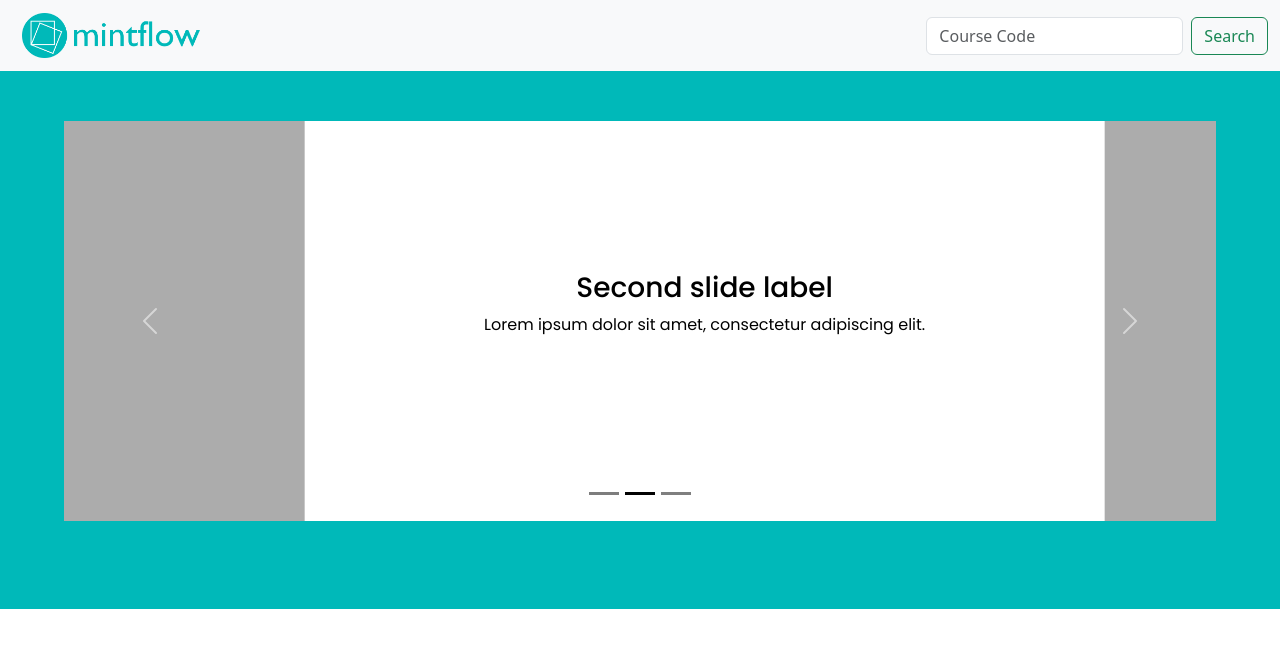
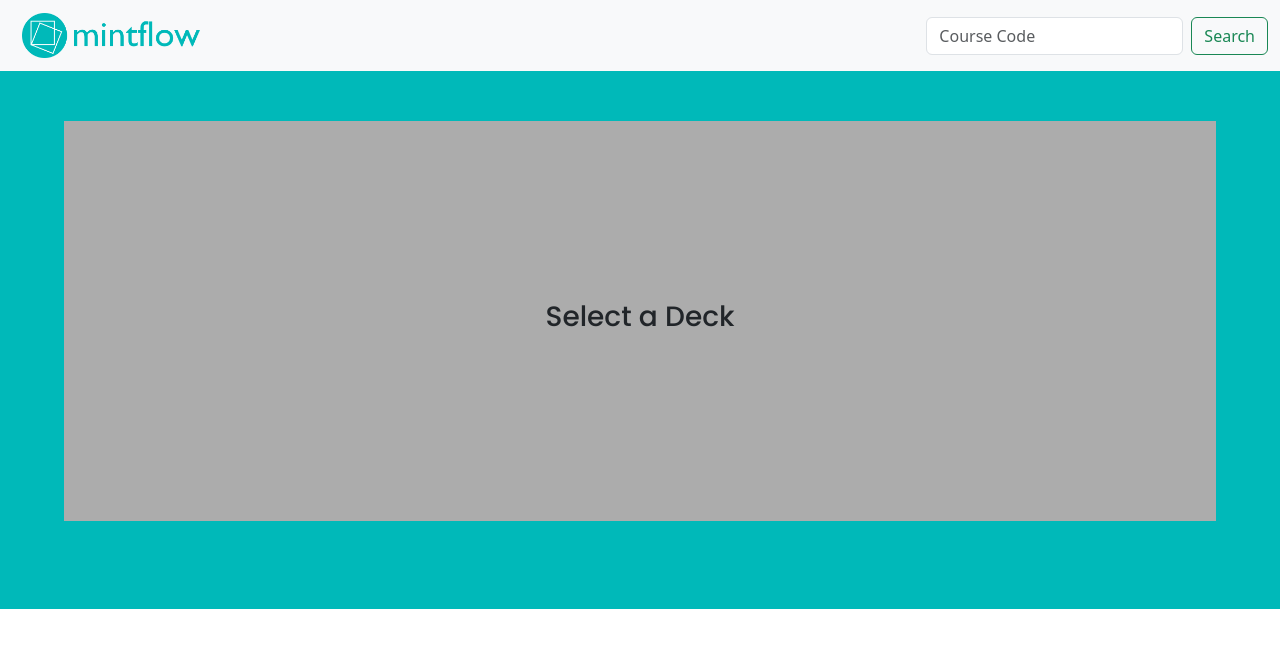
Before and after one commit to xbze3/MintFlow-Learn, a React (Vite) app in the folder mintflow/: page / in a window 1280 px wide. Shown: the top 648 px of the page. Built offline with nearby package versions, Linux system fonts and the light colour scheme.

Commit message:
Updates
Add update carousel to display card questions and answers

```diff
--- a/mintflow/src/App.tsx
+++ b/mintflow/src/App.tsx
@@ -1,12 +1,15 @@
 import "./App.css";
 import CardSection from "./components/CardSection";
 import NavBar from "./components/NavBar";
+import { CardProvider } from "./components/special/CardContext";
 
 function App() {
     return (
         <>
-            <NavBar />
-            <CardSection />
+            <CardProvider>
+                <NavBar />
+                <CardSection />
+            </CardProvider>
         </>
     );
 }
--- a/mintflow/src/components/Card.tsx
+++ b/mintflow/src/components/Card.tsx
@@ -1,38 +1,28 @@
 import "../components-css/Card.css";
 import Carousel from "react-bootstrap/Carousel";
+import { useCardData } from "./special/CardContext";
 
 function Card() {
+    const { cardData } = useCardData();
+
     return (
         <div id="card">
-            <Carousel id="carousel">
-                <Carousel.Item id="item">
-                    <div id="subitem">
-                        <h3>First slide label</h3>
-                        <p>
-                            Nulla vitae elit libero, a pharetra augue mollis
-                            interdum.
-                        </p>
-                    </div>
-                </Carousel.Item>
-                <Carousel.Item id="item">
-                    <div id="subitem">
-                        <h3>Second slide label</h3>
-                        <p>
-                            Lorem ipsum dolor sit amet, consectetur adipiscing
-                            elit.
-                        </p>
-                    </div>
-                </Carousel.Item>
-                <Carousel.Item id="item">
-                    <div id="subitem">
-                        <h3>Third slide label</h3>
-                        <p>
-                            Praesent commodo cursus magna, vel scelerisque nisl
-                            consectetur.
-                        </p>
-                    </div>
-                </Carousel.Item>
-            </Carousel>
+            {cardData.length === 0 ? (
+                <div id="select-deck-message">
+                    <h3>Select a Deck</h3>
+                </div>
+            ) : (
+                <Carousel id="carousel">
+                    {cardData.map((card) => (
+                        <Carousel.Item id="item" key={card._id}>
+                            <div id="subitem">
+                                <h3>{card.question}</h3>
+                                <p>{card.answer}</p>
+                            </div>
+                        </Carousel.Item>
+                    ))}
+                </Carousel>
+            )}
         </div>
     );
 }
--- a/mintflow/src/components/NavBar.tsx
+++ b/mintflow/src/components/NavBar.tsx
@@ -38,6 +38,11 @@ function NavBar() {
         fetchDecks();
     }, [searchQuery]);
 
+    const handleSearchSubmit = (e: React.FormEvent) => {
+        e.preventDefault();
+        setSearchQuery("");
+    };
+
     return (
         <>
             <Navbar expand="lg" className="bg-body-tertiary">
@@ -58,17 +63,13 @@ function NavBar() {
                             style={{ maxHeight: "100px" }}
                             navbarScroll
                         ></Nav>
-                        <Form
-                            className="d-flex"
-                            onSubmit={(e) => {
-                                e.preventDefault();
-                            }}
-                        >
+                        <Form className="d-flex" onSubmit={handleSearchSubmit}>
                             <Form.Control
                                 type="search"
                                 placeholder="Course Code"
                                 className="me-2"
                                 aria-label="Search"
+                                value={searchQuery}
                                 onChange={(e) => setSearchQuery(e.target.value)}
                             />
                             <Button variant="outline-success">Search</Button>
--- a/mintflow/src/components/SearchResults.tsx
+++ b/mintflow/src/components/SearchResults.tsx
@@ -1,6 +1,6 @@
 import ListGroup from "react-bootstrap/ListGroup";
 import "../components-css/SearchResults.css";
-import { useState } from "react";
+import { useCardData } from "./special/CardContext";
 
 interface Deck {
     _id: string;
@@ -15,7 +15,7 @@ interface DeckProps {
 }
 
 function SearchResults({ decks }: DeckProps) {
-    const [cardData, setcardData] = useState<Deck[]>([]);
+    const { setCardData } = useCardData();
 
     const handleSelectDeck = async (topicName: string) => {
         try {
@@ -28,12 +28,10 @@ function SearchResults({ decks }: DeckProps) {
                 throw new Error(`HTTP error! status: ${response.status}`);
             }
             const data = await response.json();
-            setcardData(data);
+            setCardData(data);
         } catch (error) {
             console.error("Error fetching decks:", error);
         }
-
-        console.log(cardData);
     };
 
     return (
--- /dev/null
+++ b/mintflow/src/components/special/CardContext.tsx
@@ -0,0 +1,37 @@
+import React, { createContext, useState, ReactNode, useContext } from "react";
+
+interface Card {
+    answer: string;
+    question: string;
+    topicName: string;
+    _id: string;
+}
+
+interface CardContextProps {
+    cardData: Card[];
+    setCardData: React.Dispatch<React.SetStateAction<Card[]>>;
+}
+
+const CardContext = createContext<CardContextProps | undefined>(undefined);
+
+interface CardProviderProps {
+    children: ReactNode;
+}
+
+export const CardProvider = ({ children }: CardProviderProps) => {
+    const [cardData, setCardData] = useState<Card[]>([]);
+
+    return (
+        <CardContext.Provider value={{ cardData, setCardData }}>
+            {children}
+        </CardContext.Provider>
+    );
+};
+
+export const useCardData = (): CardContextProps => {
+    const context = useContext(CardContext);
+    if (!context) {
+        throw new Error("useCardData must be used within a CardProvider");
+    }
+    return context;
+};
```
Also changed, not shown: 1 other file (tests, documents, lock files or other folders).
